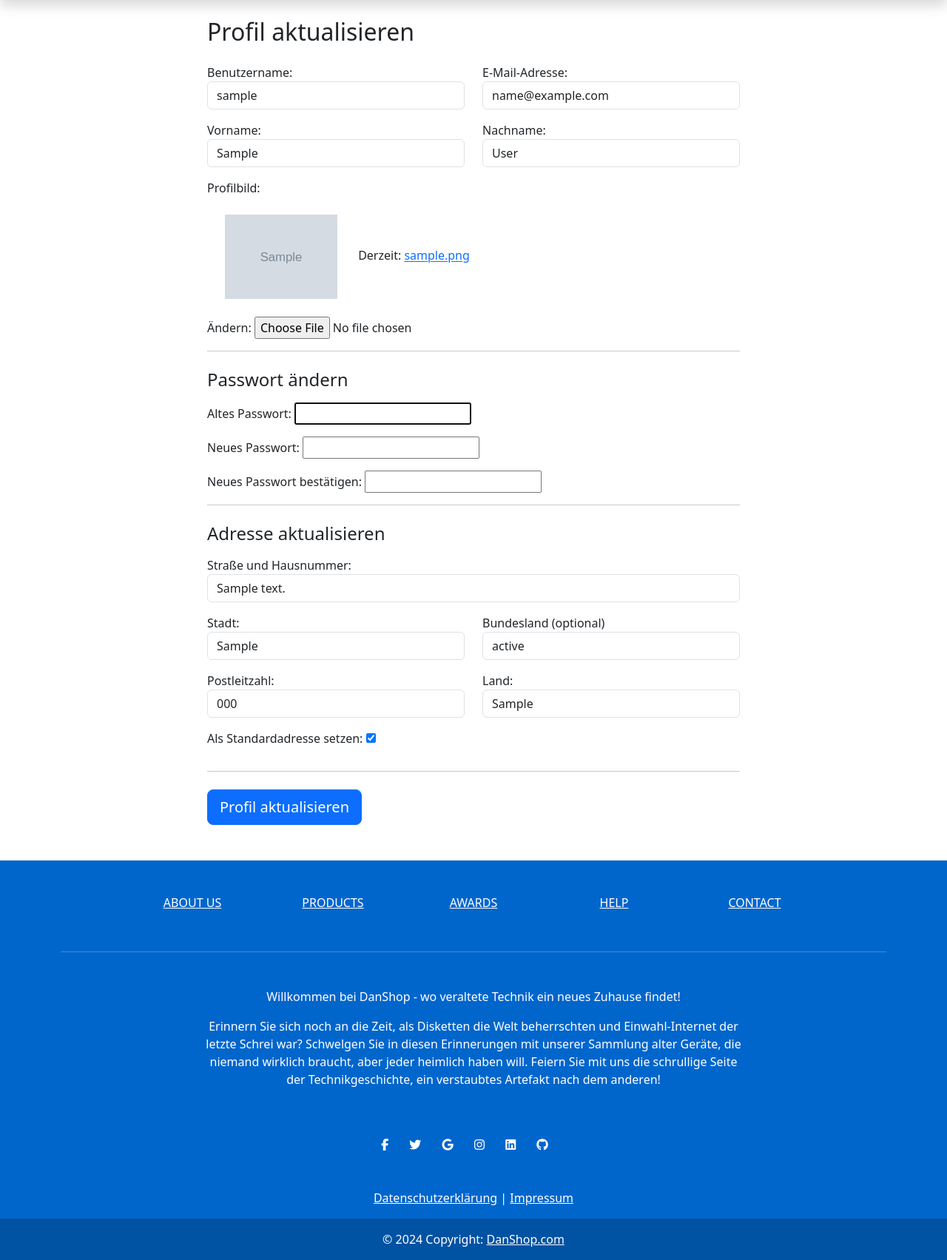
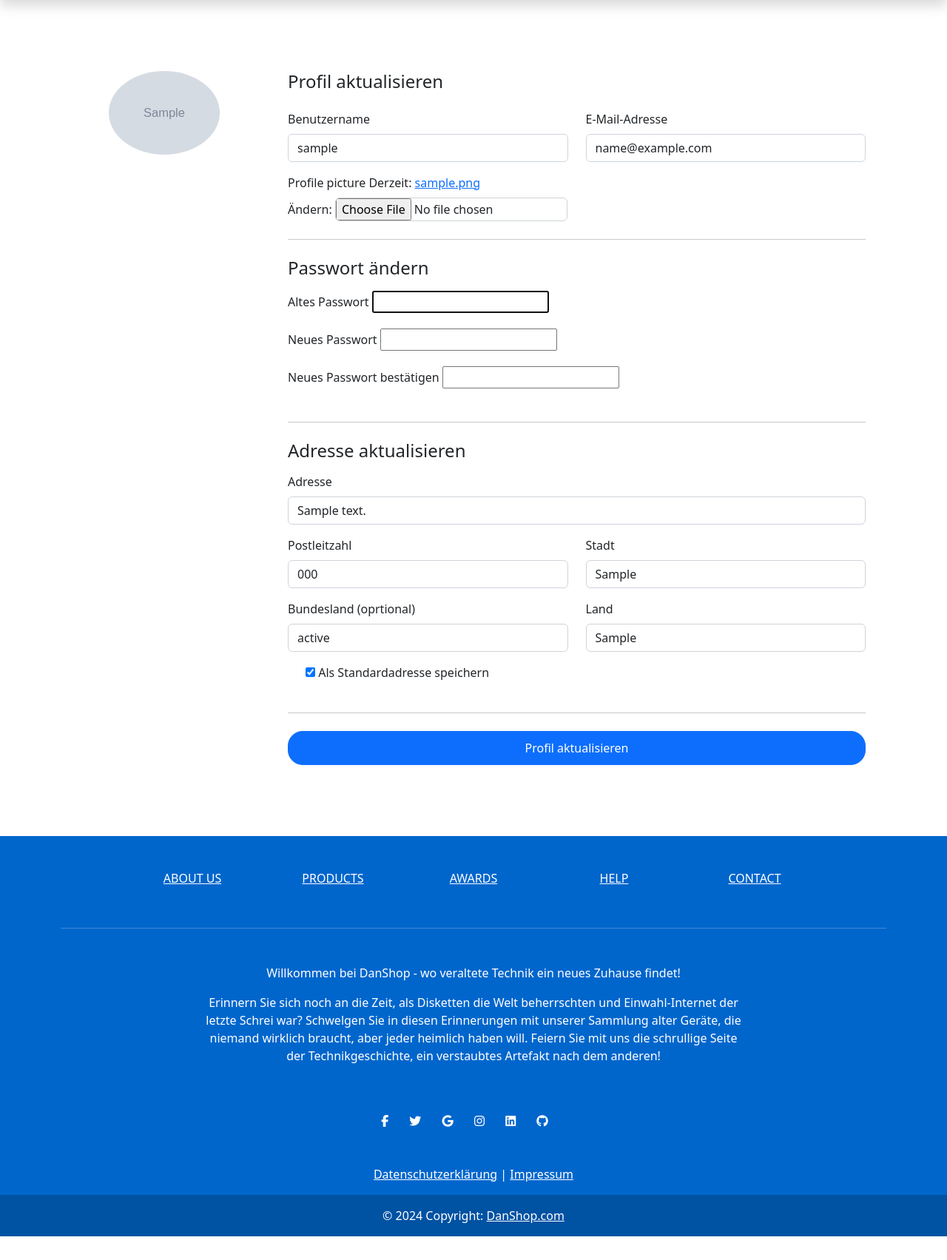
Before and after one commit to W45P85/webshop, a Django app: page /profile/update/ in a window 1280 px wide. Shown: the part 98-1801 px from the top of the page at 74% size. After the commit the page ends 1769 px from the top, so only its background shows below. Run offline with Django 5.2, Linux system fonts and the light colour scheme; a user stored in the database is signed in; tables that the repository leaves empty hold one stand-in row (values such as "Sample post"); grey boxes marked "Sample" are stand-in pictures; some libraries are stand-ins or nearby versions.

Commit message:
Profile update

```diff
--- a/shop/templates/shop/profile_update.html
+++ b/shop/templates/shop/profile_update.html
@@ -4,23 +4,22 @@
 Profil Aktualisierung - DanShop
 {% endblock %}
 
-{% block extra_head %}
-<style>
-    .profile-picture-preview {
-        max-width: 150px;
-        max-height: 150px;
-        margin-bottom: 10px;
-    }
-</style>
-{% endblock %}
+{% block content %}
+<div class="container rounded bg-white mt-5 mb-5">
+    <div class="row">
+        <!-- Profile Picture and Basic Info -->
+        <div class="col-md-3 border-right text-center p-3 py-5">
+            <img class="profile-picture-preview" src="{{ profile_form.instance.profile_picture.url }}" alt="Profilbild">
+        </div>
 
-{% block content %}
-<div class="container mt-4">
-    <div class="row justify-content-center">
-        <div class="col-md-8">
-            <h2 class="mb-4">Profil aktualisieren</h2>
+        <!-- Profile Update Form -->
+        <div class="col-md-9">
+            <div class="p-3 py-5">
+                <h4 class="text-right mb-4">Profil aktualisieren</h4>
                 <form method="post" enctype="multipart/form-data" class="needs-validation" novalidate>
                     {% csrf_token %}
+
+                    <!-- Display Form Errors -->
                     {% if user_form.non_field_errors %}
                         <div class="alert alert-danger">
                             {% for error in user_form.non_field_errors %}
@@ -29,12 +28,13 @@ Profil Aktualisierung - DanShop
                         </div>
                     {% endif %}
 
-                <div class="row">
+                    <!-- User Information -->
+                    <div class="row mt-2">
                         <div class="col-md-6 mb-3">
-                        {{ user_form.username.label_tag }}
-                        {{ user_form.username }}
+                            <label for="{{ user_form.username.id_for_label }}" class="form-label">{{ user_form.username.label }}</label>
+                            {{ user_form.username|default:""|safe }}
                             {% if user_form.username.errors %}
-                            <div class="invalid-feedback d-block">
+                                <div class="invalid-feedback">
                                     {% for error in user_form.username.errors %}
                                         <span>{{ error }}</span>
                                     {% endfor %}
@@ -42,10 +42,10 @@ Profil Aktualisierung - DanShop
                             {% endif %}
                         </div>
                         <div class="col-md-6 mb-3">
-                        {{ user_form.email.label_tag }}
-                        {{ user_form.email }}
+                            <label for="{{ user_form.email.id_for_label }}" class="form-label">{{ user_form.email.label }}</label>
+                            {{ user_form.email|default:""|safe }}
                             {% if user_form.email.errors %}
-                            <div class="invalid-feedback d-block">
+                                <div class="invalid-feedback">
                                     {% for error in user_form.email.errors %}
                                         <span>{{ error }}</span>
                                     {% endfor %}
@@ -54,24 +54,52 @@ Profil Aktualisierung - DanShop
                         </div>
                     </div>
 
-                <div class="row">
-                    <div class="col-md-6 mb-3">
-                        {{ user_form.first_name.label_tag }}
-                        {{ user_form.first_name }}
-                        {% if user_form.first_name.errors %}
-                            <div class="invalid-feedback d-block">
-                                {% for error in user_form.first_name.errors %}
+                    <!-- Profile Picture -->
+                    <div class="mb-3">
+                        <label for="{{ profile_form.profile_picture.id_for_label }}" class="form-label">{{ profile_form.profile_picture.label }}</label>
+                        {{ profile_form.profile_picture|default:""|safe }}
+                        {% if profile_form.profile_picture.errors %}
+                            <div class="invalid-feedback">
+                                {% for error in profile_form.profile_picture.errors %}
                                     <span>{{ error }}</span>
                                 {% endfor %}
                             </div>
                         {% endif %}
                     </div>
-                    <div class="col-md-6 mb-3">
-                        {{ user_form.last_name.label_tag }}
-                        {{ user_form.last_name }}
-                        {% if user_form.last_name.errors %}
-                            <div class="invalid-feedback d-block">
-                                {% for error in user_form.last_name.errors %}
+
+                    <hr class="my-4">
+
+                    <!-- Password Change Form -->
+                    <h4 class="mb-3">Passwort ändern</h4>
+                    <div class="row mt-2">
+                        <div class="col-md-12 mb-3">
+                            <label for="{{ password_form.old_password.id_for_label }}" class="form-label">{{ password_form.old_password.label }}</label>
+                            {{ password_form.old_password|default:""|safe }}
+                            {% if password_form.old_password.errors %}
+                                <div class="invalid-feedback">
+                                    {% for error in password_form.old_password.errors %}
+                                        <span>{{ error }}</span>
+                                    {% endfor %}
+                                </div>
+                            {% endif %}
+                        </div>
+                        <div class="col-md-12 mb-3">
+                            <label for="{{ password_form.new_password1.id_for_label }}" class="form-label">{{ password_form.new_password1.label }}</label>
+                            {{ password_form.new_password1|default:""|safe }}
+                            {% if password_form.new_password1.errors %}
+                                <div class="invalid-feedback">
+                                    {% for error in password_form.new_password1.errors %}
+                                        <span>{{ error }}</span>
+                                    {% endfor %}
+                                </div>
+                            {% endif %}
+                        </div>
+                        <div class="col-md-12 mb-3">
+                            <label for="{{ password_form.new_password2.id_for_label }}" class="form-label">{{ password_form.new_password2.label }}</label>
+                            {{ password_form.new_password2|default:""|safe }}
+                            {% if password_form.new_password2.errors %}
+                                <div class="invalid-feedback">
+                                    {% for error in password_form.new_password2.errors %}
                                         <span>{{ error }}</span>
                                     {% endfor %}
                                 </div>
@@ -79,67 +107,16 @@ Profil Aktualisierung - DanShop
                         </div>
                     </div>
 
-                <div class="mb-3">
-                    <label for="id_profile_picture">Profilbild:</label><br>
-                    <img class="profile-picture-preview p-4" src="{{ profile_form.instance.profile_picture.url }}" alt="Profilbild" width="200px">
-                    {{ profile_form.profile_picture }}
-                    {% if profile_form.profile_picture.errors %}
-                        <div class="invalid-feedback d-block">
-                            {% for error in profile_form.profile_picture.errors %}
-                                <span>{{ error }}</span>
-                            {% endfor %}
-                        </div>
-                    {% endif %}
-                </div>
+                    <hr class="my-4">
 
-                <hr class="mb-4">
-
-                <h4 class="mb-3">Passwort ändern</h4>
-
-                <div class="mb-3">
-                    {{ password_form.old_password.label_tag }}
-                    {{ password_form.old_password }}
-                    {% if password_form.old_password.errors %}
-                        <div class="invalid-feedback d-block">
-                            {% for error in password_form.old_password.errors %}
-                                <span>{{ error }}</span>
-                            {% endfor %}
-                        </div>
-                    {% endif %}
-                </div>
-                <div class="mb-3">
-                    {{ password_form.new_password1.label_tag }}
-                    {{ password_form.new_password1 }}
-                    {% if password_form.new_password1.errors %}
-                        <div class="invalid-feedback d-block">
-                            {% for error in password_form.new_password1.errors %}
-                                <span>{{ error }}</span>
-                            {% endfor %}
-                        </div>
-                    {% endif %}
-                </div>
-                <div class="mb-3">
-                    {{ password_form.new_password2.label_tag }}
-                    {{ password_form.new_password2 }}
-                    {% if password_form.new_password2.errors %}
-                        <div class="invalid-feedback d-block">
-                            {% for error in password_form.new_password2.errors %}
-                                <span>{{ error }}</span>
-                            {% endfor %}
-                        </div>
-                    {% endif %}
-                </div>
-
-                <hr class="mb-4">
-
-                <!-- Adress Update Form -->
+                    <!-- Address Update Form -->
                     <h4 class="mb-3">Adresse aktualisieren</h4>
-                <div class="row">
+                    <div class="row mt-2">
                         <div class="col-md-12 mb-3">
-                        Straße und Hausnummer:
-                        {{ address_form.address }}
+                            <label for="{{ address_form.address.id_for_label }}" class="form-label">Adresse</label>
+                            {{ address_form.address|default:""|safe }}
                             {% if address_form.address.errors %}
-                            <div class="invalid-feedback d-block">
+                                <div class="invalid-feedback">
                                     {% for error in address_form.address.errors %}
                                         <span>{{ error }}</span>
                                     {% endfor %}
@@ -147,10 +124,21 @@ Profil Aktualisierung - DanShop
                             {% endif %}
                         </div>
                         <div class="col-md-6 mb-3">
-                        Stadt:
-                        {{ address_form.city }}
+                            <label for="{{ address_form.zipcode.id_for_label }}" class="form-label">Postleitzahl</label>
+                            {{ address_form.zipcode|default:""|safe }}
+                            {% if address_form.zipcode.errors %}
+                                <div class="invalid-feedback">
+                                    {% for error in address_form.zipcode.errors %}
+                                        <span>{{ error }}</span>
+                                    {% endfor %}
+                                </div>
+                            {% endif %}
+                        </div>
+                        <div class="col-md-6 mb-3">
+                            <label for="{{ address_form.city.id_for_label }}" class="form-label">Stadt</label>
+                            {{ address_form.city|default:""|safe }}
                             {% if address_form.city.errors %}
-                            <div class="invalid-feedback d-block">
+                                <div class="invalid-feedback">
                                     {% for error in address_form.city.errors %}
                                         <span>{{ error }}</span>
                                     {% endfor %}
@@ -158,10 +146,10 @@ Profil Aktualisierung - DanShop
                             {% endif %}
                         </div>
                         <div class="col-md-6 mb-3">
-                        Bundesland (optional)
-                        {{ address_form.state }}
+                            <label for="{{ address_form.state.id_for_label }}" class="form-label">Bundesland (oprtional)</label>
+                            {{ address_form.state|default:""|safe }}
                             {% if address_form.state.errors %}
-                            <div class="invalid-feedback d-block">
+                                <div class="invalid-feedback">
                                     {% for error in address_form.state.errors %}
                                         <span>{{ error }}</span>
                                     {% endfor %}
@@ -169,36 +157,31 @@ Profil Aktualisierung - DanShop
                             {% endif %}
                         </div>
                         <div class="col-md-6 mb-3">
-                        Postleitzahl:
-                        {{ address_form.zipcode }}
-                        {% if address_form.zipcode.errors %}
-                            <div class="invalid-feedback d-block">
-                                {% for error in address_form.zipcode.errors %}
-                                    <span>{{ error }}</span>
-                                {% endfor %}
-                            </div>
-                        {% endif %}
-                    </div>
-                    <div class="col-md-6 mb-3">
-                        Land:
-                        {{ address_form.country }}
+                            <label for="{{ address_form.country.id_for_label }}" class="form-label">Land</label>
+                            {{ address_form.country|default:""|safe }}
                             {% if address_form.country.errors %}
-                            <div class="invalid-feedback d-block">
+                                <div class="invalid-feedback">
                                     {% for error in address_form.country.errors %}
                                         <span>{{ error }}</span>
                                     {% endfor %}
                                 </div>
                             {% endif %}
                         </div>
-                    <div class="mb-3">
-                        {{ address_form.is_default.label_tag }}
+                        <div class="col-md-12 mb-3">
+                            <div class="form-check">
                                 {{ address_form.is_default }}
+                                <label class="form-check-label" for="{{ address_form.is_default.id_for_label }}">
+                                    Als Standardadresse speichern
+                                </label>
                             </div>
                         </div>
-                <hr class="mb-4">
-                <button type="submit" class="btn btn-primary btn-lg btn-block">Profil aktualisieren</button>
+                    </div>
+
+                    <hr class="my-4">
+                    <button type="submit" class="btn btn-primary profile-button">Profil aktualisieren</button>
                 </form>
             </div>
         </div>
     </div>
+</div>
 {% endblock %}
--- a/static/css/index.css
+++ b/static/css/index.css
@@ -123,3 +123,27 @@
         flex-basis: 100%; /* Adjust column basis for mobile screens */
     }
 }
+
+
+/* Profile */
+.profile-picture-preview {
+    max-width: 150px;
+    max-height: 150px;
+    border-radius: 50%;
+    margin-bottom: 10px;
+}
+
+.form-control, .form-control-file {
+    border-radius: 0.375rem;
+    border: 1px solid #ced4da;
+}
+
+.invalid-feedback {
+    display: block;
+}
+
+.profile-button {
+    width: 100%;
+    border-radius: 20px;
+    padding: 10px;
+}
```
Lines whose indentation alone changed are shown as unchanged.
